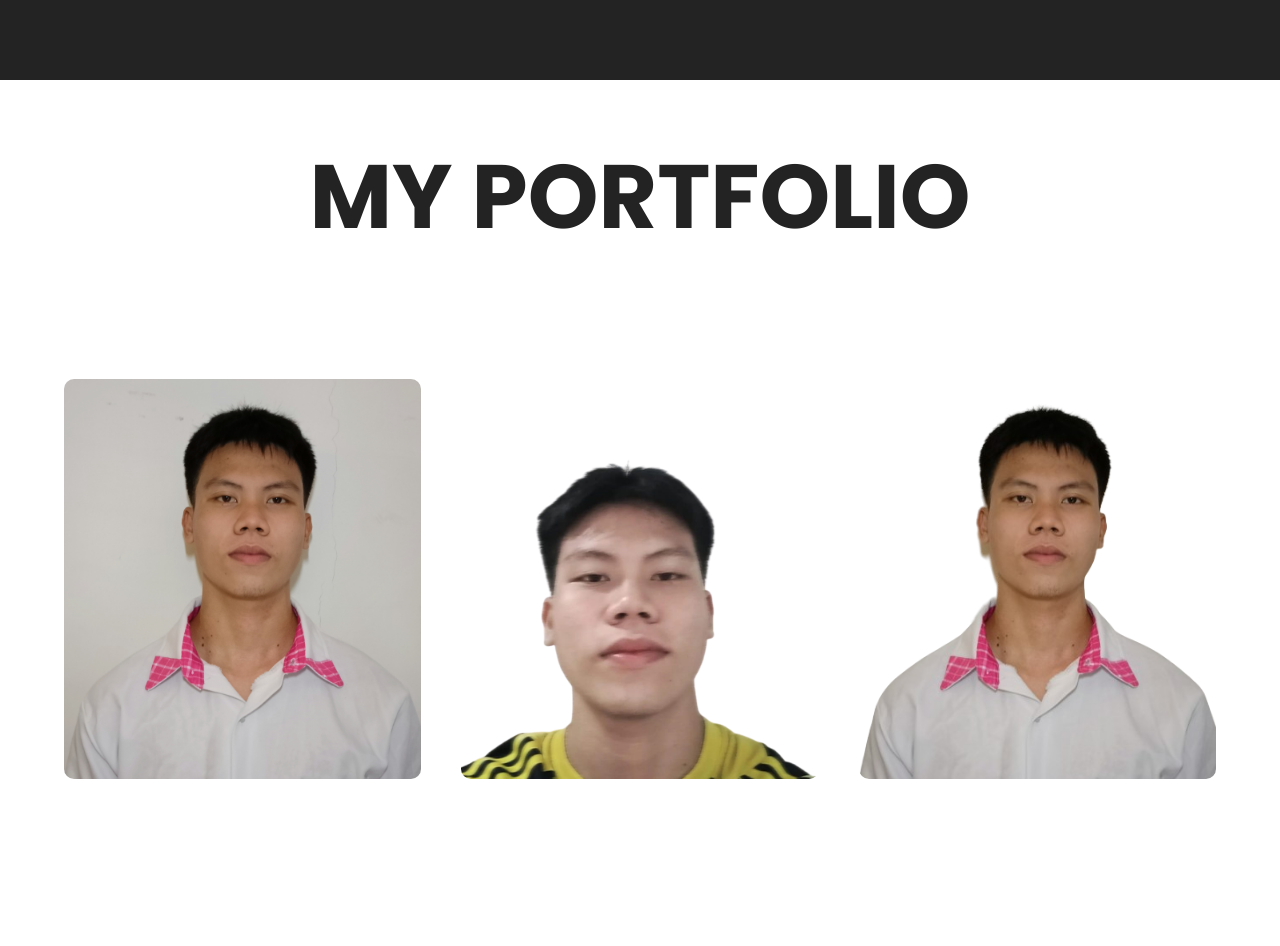
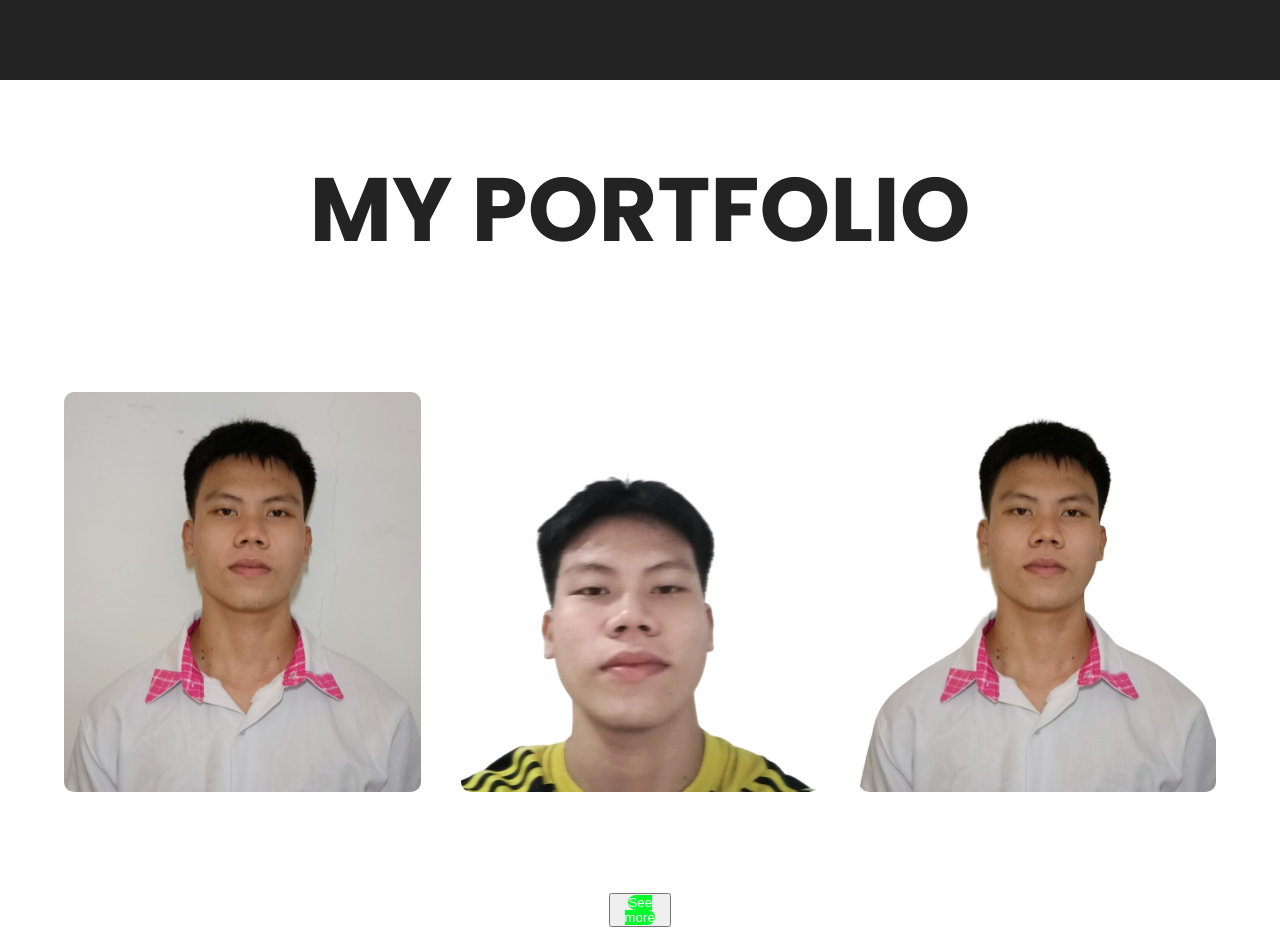
Before and after one commit to Agaspar11/Portfolio-site, a plain HTML site: page index.html in a window 1280 px wide. Shown: the part 1360-2306 px from the top of the page. Before the commit the page ends 2240 px from the top, so only its background shows below. Drawn offline with Linux system fonts and the light colour scheme.

Commit message:
add button

```diff
--- a/index.html
+++ b/index.html
@@ -64,6 +64,7 @@
                 <div class="portfolio_img"><img src="me1.png" alt="sample image2"></div>
                 <div class="portfolio_img"><img src="me2.png" alt="sample image3"></div>
             </div>
+            <button><a href="#" class="portfolio_btn">See more</a></button>
         </div>
     </section>
     <!-- *******************************CONTACT SECTION *******************************-->
--- a/styles.css
+++ b/styles.css
@@ -125,6 +125,10 @@ nav ul li a{
     grid-gap: 40px;
 }
 
+.portfolio h2 {
+    margin-top: 1%;
+}
+
 .portfolio_img {
     border-radius: 10px;
     position: relative;
@@ -137,6 +141,16 @@ nav ul li a{
     border-radius: 10px;
     display: block;
 }
+
+.portfolio_btn {
+    background-color: rgb(0, 255, 42);
+    color: white;
+    height: 84px;
+    width: 287px;
+    border-radius: 10px;
+    text-decoration: none;
+    padding: .5% 1%;
+}
 /*<!-- *******************************CONTACT SECTION *******************************-->*/
 
 /*<!-- *******************************FOOTER SECTION *******************************-->*/
```
